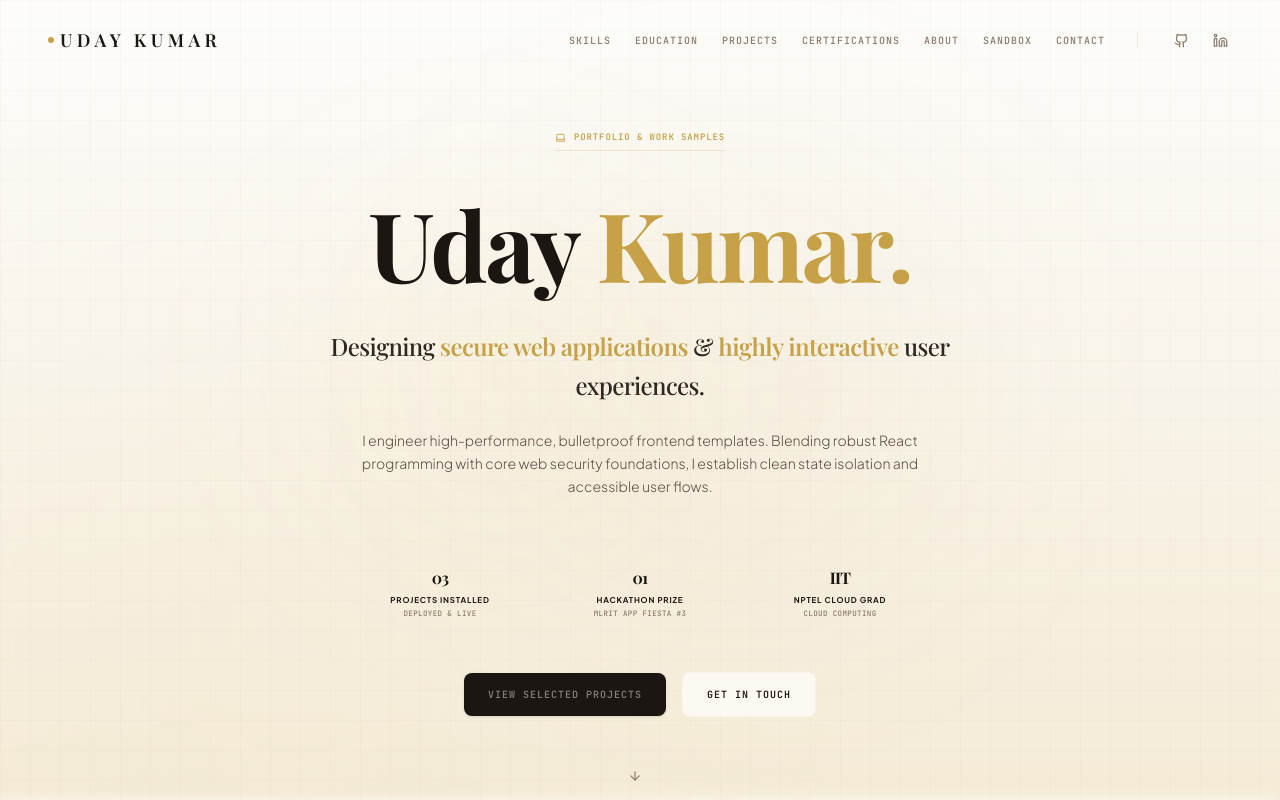
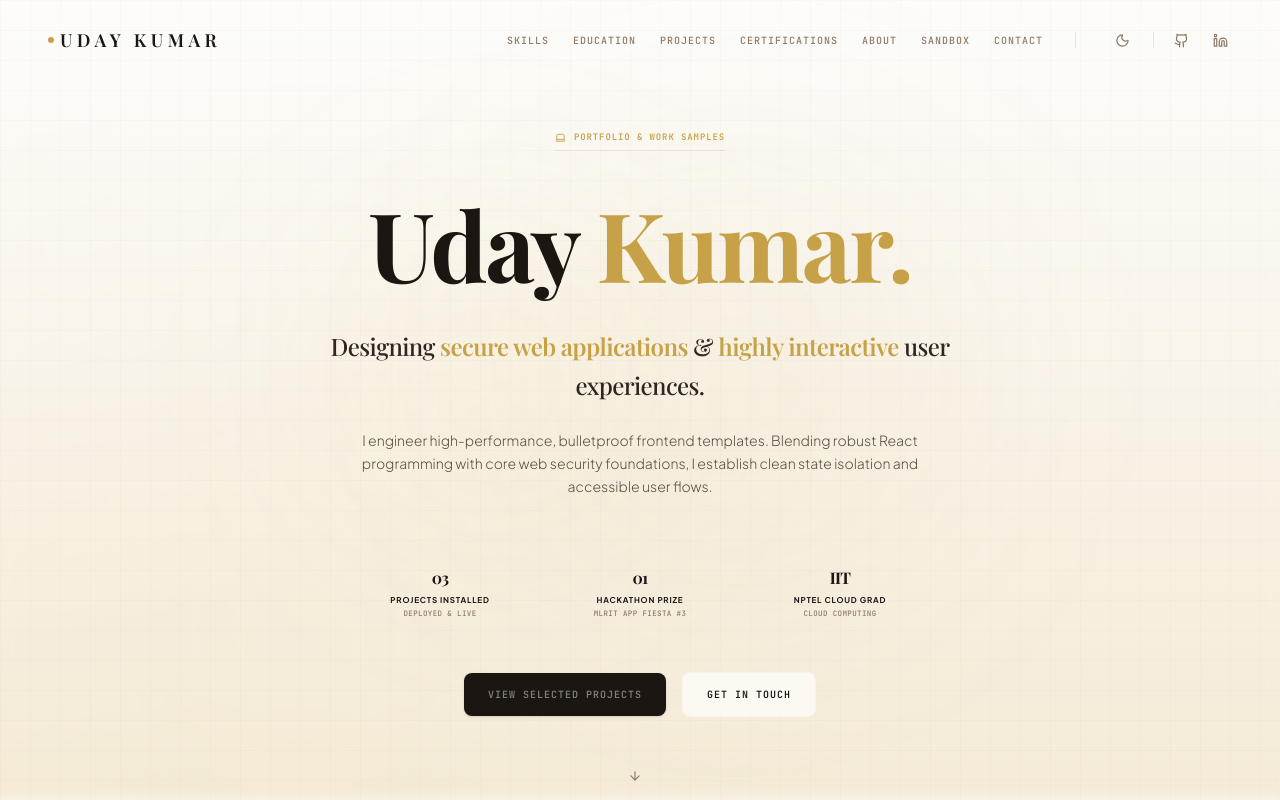
Before and after one commit to uday-kumar55/my-portfolio-website, a React (Vite) app: page / in a window 1280 px wide. Shown: the top 800 px of the page. Built offline with nearby package versions, Linux system fonts and the light colour scheme; a web font is replaced by a local one.

Commit message:
Updated demo credentials

```diff
--- a/src/App.jsx
+++ b/src/App.jsx
@@ -28,10 +28,13 @@ export default function App() {
 
         {/* Sphere 5 - Bottom Left Champagne Glow */}
         <div className="absolute bottom-[-10%] left-[15%] w-[400px] h-[400px] rounded-full bg-gradient-to-br from-gold-500/12 to-white/10 blur-[110px] animate-float-2" />
+
+        {/* Backdrop filter overlaying background nodes, kept separate from content */}
+        <div className="absolute inset-0 backdrop-blur-[6px] pointer-events-none z-0" />
       </div>
 
       {/* Primary Components Blocks */}
-      <div className="relative z-10 flex flex-col min-h-screen backdrop-blur-[6px]">
+      <div className="relative z-10 flex flex-col min-h-screen">
         <Navbar />
 
         <main className="flex-grow">
--- a/src/components/Navbar.jsx
+++ b/src/components/Navbar.jsx
@@ -1,7 +1,8 @@
-import { useState, useEffect } from 'react';
+import { useState, useEffect, useRef } from 'react';
 import { motion, AnimatePresence } from 'motion/react';
-import { Menu, X, Github, Linkedin, ArrowRight } from 'lucide-react';
+import { Menu, X, Github, Linkedin, Sun, Moon, ArrowRight } from 'lucide-react';
 import { personalInfo } from '../data';
+import { useTheme } from '../context/ThemeContext';
 
 const navItems = [
   { label: 'Skills', href: '#skills' },
@@ -17,27 +18,32 @@ export default function Navbar() {
   const [isOpen, setIsOpen] = useState(false);
   const [isScrolled, setIsScrolled] = useState(false);
   const [visible, setVisible] = useState(true);
+  const { isDark, toggleTheme } = useTheme();
+  const lastScrollY = useRef(0);
 
   useEffect(() => {
-    let lastY = window.scrollY;
+    lastScrollY.current = window.scrollY;
+    setIsScrolled(window.scrollY > 20);
 
     const handleScroll = () => {
-      const currentY = window.scrollY;
-      setIsScrolled(currentY > 20);
+      const currentScrollY = window.scrollY;
+      setIsScrolled(currentScrollY > 20);
 
-      if (currentY < 50) {
+      if (currentScrollY < 50) {
         setVisible(true);
-      } else if (currentY > lastY + 5) {
-        // Scrolling down: hide menu (only if mobile menu is not open)
-        if (!isOpen) {
+      } else {
+        const diff = currentScrollY - lastScrollY.current;
+        // Scroll down threshold of 10px to hide
+        if (diff > 10 && !isOpen) {
           setVisible(false);
         }
-      } else if (currentY < lastY - 5) {
-        // Scrolling up: show menu
+        // Scroll up threshold of 10px to show
+        else if (diff < -10) {
           setVisible(true);
         }
+      }
 
-      lastY = currentY;
+      lastScrollY.current = currentScrollY;
     };
 
     window.addEventListener('scroll', handleScroll, { passive: true });
@@ -52,7 +58,7 @@ export default function Navbar() {
       id="main-navbar"
       className={`fixed top-0 left-0 w-full z-50 transition-colors duration-300 ${
         isScrolled
-          ? 'bg-[#fdfcfb]/95 backdrop-blur-md border-b border-paper-200/80 shadow-sm'
+          ? 'bg-navbar-bg backdrop-blur-md border-b border-paper-200/80 shadow-sm'
           : 'bg-transparent'
       }`}
     >
@@ -94,6 +100,20 @@ export default function Navbar() {
             <div className="h-4 w-[1px] bg-paper-300" />
 
             <div className="flex items-center space-x-4">
+              {/* Luxury Dynamic Theme Toggle Button */}
+              <motion.button
+                onClick={toggleTheme}
+                whileHover={{ scale: 1.1, rotate: 12 }}
+                whileTap={{ scale: 0.95 }}
+                id="desktop-theme-toggle"
+                className="text-ink-500 hover:text-ink-950 transition-colors cursor-pointer p-1.5 rounded-lg border border-transparent hover:border-paper-200 hover:bg-paper-100/50 flex items-center justify-center"
+                aria-label="Toggle visual theme"
+              >
+                {isDark ? <Sun size={15} className="text-gold-500" /> : <Moon size={15} />}
+              </motion.button>
+
+              <div className="h-4 w-[1px] bg-paper-300" />
+
               <motion.a
                 href={personalInfo.github}
                 target="_blank"
@@ -145,7 +165,7 @@ export default function Navbar() {
             exit={{ opacity: 0, height: 0 }}
             transition={{ type: "spring", stiffness: 150, damping: 18 }}
             id="mobile-navigation-panel"
-            className="md:hidden bg-paper-50 border-b border-paper-200"
+            className="md:hidden bg-navbar-bg/98 backdrop-blur-md border-b border-paper-200"
           >
             <div className="px-6 py-5 space-y-4">
               {navItems.map((item) => (
@@ -160,7 +180,8 @@ export default function Navbar() {
                   <span className="text-gold-600 mr-2">/</span>{item.label}
                 </motion.a>
               ))}
-              <div className="pt-4 border-t border-paper-200 flex justify-start space-x-6">
+              <div className="pt-4 border-t border-paper-200 flex items-center justify-between">
+                <div className="flex space-x-4">
                   <a
                     href={personalInfo.github}
                     target="_blank"
@@ -182,6 +203,26 @@ export default function Navbar() {
                     <span className="text-[10px] font-mono tracking-wider uppercase">LinkedIn</span>
                   </a>
                 </div>
+
+                <motion.button
+                  onClick={toggleTheme}
+                  whileTap={{ scale: 0.95 }}
+                  id="mobile-theme-toggle"
+                  className="text-ink-500 hover:text-ink-950 transition-colors cursor-pointer px-3 py-1.5 rounded-lg border border-paper-200 bg-paper-100 flex items-center space-x-1.5 text-[10px] font-mono tracking-wider uppercase"
+                >
+                  {isDark ? (
+                    <>
+                      <Sun size={12} className="text-gold-500" />
+                      <span>LIGHT</span>
+                    </>
+                  ) : (
+                    <>
+                      <Moon size={12} />
+                      <span>DARK</span>
+                    </>
+                  )}
+                </motion.button>
+              </div>
             </div>
           </motion.div>
         )}
--- /dev/null
+++ b/src/context/ThemeContext.jsx
@@ -0,0 +1,44 @@
+import { createContext, useContext, useState, useEffect } from 'react';
+
+const ThemeContext = createContext();
+
+export function ThemeProvider({ children }) {
+  const [theme, setTheme] = useState(() => {
+    if (typeof window !== 'undefined') {
+      const savedTheme = localStorage.getItem('theme');
+      if (savedTheme) return savedTheme;
+
+      // Default to light as specified by user/system
+      return 'light';
+    }
+    return 'light';
+  });
+
+  useEffect(() => {
+    const root = window.document.documentElement;
+    if (theme === 'dark') {
+      root.classList.add('dark');
+    } else {
+      root.classList.remove('dark');
+    }
+    localStorage.setItem('theme', theme);
+  }, [theme]);
+
+  const toggleTheme = () => {
+    setTheme((prev) => (prev === 'light' ? 'dark' : 'light'));
+  };
+
+  return (
+    <ThemeContext.Provider value={{ theme, setTheme, toggleTheme, isDark: theme === 'dark' }}>
+      {children}
+    </ThemeContext.Provider>
+  );
+}
+
+export function useTheme() {
+  const context = useContext(ThemeContext);
+  if (!context) {
+    throw new Error('useTheme must be used within a ThemeProvider');
+  }
+  return context;
+}
--- a/src/index.css
+++ b/src/index.css
@@ -20,6 +20,10 @@
   --color-gold-500: #e4c16a;   /* Champagne gold light accent */
   --color-gold-600: #c6a147;   /* Classic luxury gold prime colors */
   --color-gold-700: #9e7a2b;   /* Antique classic gold highlights */
+
+  --color-navbar-bg: rgba(253, 252, 251, 0.95);
+  --color-scrollbar-track: #faf6ee;
+  --color-scrollbar-thumb: rgba(198, 161, 71, 0.25);
 }
 
 @layer base {
@@ -31,18 +35,42 @@
     min-height: 100vh;
   }
 
+  html.dark {
+    background: linear-gradient(180deg, #0d0b09 0%, #1a1410 100%);
+    color: var(--color-ink-900);
+
+    --color-paper-50: rgba(21, 18, 15, 0.65);
+    --color-paper-100: rgba(29, 24, 20, 0.85);
+    --color-paper-200: rgba(62, 51, 42, 0.45);
+    --color-paper-300: rgba(74, 61, 51, 0.6);
+    --color-paper-400: #aa977a;
+
+    --color-ink-950: #fcfaf7;
+    --color-ink-900: #f3ebe0;
+    --color-ink-700: #cfc3b5;
+    --color-ink-500: #9e8b7b;
+
+    --color-gold-500: #eec578;
+    --color-gold-600: #d4b055;
+    --color-gold-700: #bfa14b;
+
+    --color-navbar-bg: rgba(13, 11, 9, 0.95);
+    --color-scrollbar-track: #0d0b09;
+    --color-scrollbar-thumb: rgba(212, 176, 85, 0.25);
+  }
+
   ::-webkit-scrollbar {
     width: 8px;
   }
 
   ::-webkit-scrollbar-track {
-    background: #faf6ee;
+    background: var(--color-scrollbar-track);
   }
 
   ::-webkit-scrollbar-thumb {
-    background: rgba(198, 161, 71, 0.25);
+    background: var(--color-scrollbar-thumb);
     border-radius: 9999px;
-    border: 2px solid #faf6ee;
+    border: 2px solid var(--color-scrollbar-track);
   }
 
   ::-webkit-scrollbar-thumb:hover {
--- a/src/main.jsx
+++ b/src/main.jsx
@@ -2,9 +2,12 @@ import {StrictMode} from 'react';
 import {createRoot} from 'react-dom/client';
 import App from './App.jsx';
 import './index.css';
+import { ThemeProvider } from './context/ThemeContext.jsx';
 
 createRoot(document.getElementById('root')).render(
   <StrictMode>
-    <App />
+    <ThemeProvider>
+      <App />
+    </ThemeProvider>
   </StrictMode>,
 );
```
Lines whose indentation alone changed are shown as unchanged.
